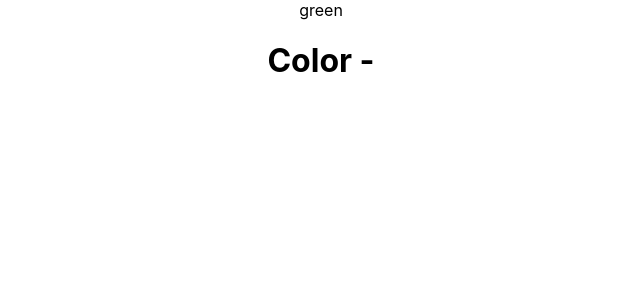
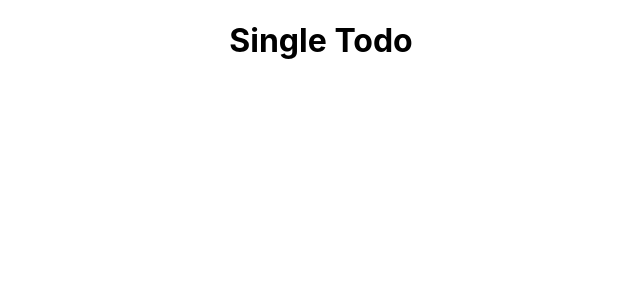
Before and after one commit to mukilathuruvan/frenzo-react, a React (Create React App) app in the folder my-app/: page / in a window 1280 px wide. Shown: the top 300 px of the page, without its empty margins (319-959 px from the left). Built offline with nearby package versions, Linux system fonts and the light colour scheme.

Commit message:
conditional classnames

```diff
--- a/my-app/src/App.js
+++ b/my-app/src/App.js
@@ -1,10 +1,9 @@
 import "./App.css";
-import Color from "./components/condinal rendering/Color";
+import Todo from "./components/condinal rendering/Todo";
 function App() {
   return (
     <div className="App">
-      <Color name="green" />
-      <Color />
+      <Todo status/>
     </div>
   );
 }
--- a/my-app/src/components/condinal rendering/Color.jsx
+++ b/my-app/src/components/condinal rendering/Color.jsx
@@ -13,7 +13,9 @@ const Color = ({ name }) => {
 
   // using &&
 
-  return <div>{name ?? <h1>Color - {name}</h1>}</div>;
+  //   return <div>{name ?? <h1>Color - {name}</h1>}</div>;
+
+  return <div>Color</div>;
 };
 
 export default Color;
--- /dev/null
+++ b/my-app/src/components/condinal rendering/Todo.jsx
@@ -0,0 +1,8 @@
+import React from "react";
+
+const Todo = ({ status }) => {
+    console.log(status)
+  return <h1 className={`${status ? "success" : "pending"}`}>Single Todo</h1>;
+};
+
+export default Todo;
```
